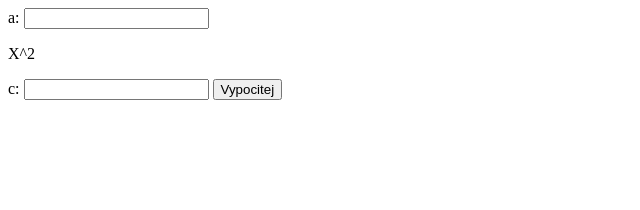
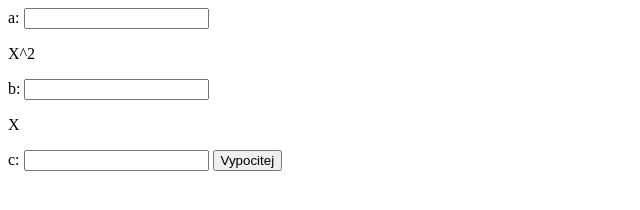
Before and after one commit to MikesJan06/kvadraky, a plain HTML site: page index.html in a window 1280 px wide. Shown: the whole page, without its empty margins (0-640 px from the left). Drawn offline with Linux system fonts and the light colour scheme.

Commit message:
skibudhdadlolonegr

```diff
--- a/index.html
+++ b/index.html
@@ -14,6 +14,9 @@
         <label for="a">a:</label>
         <input type="number" id="a" name="a" />
         <p>X^2</p>
+        <label for="b">b:</label>
+        <input type="number" id="b" name="b" />
+        <p>X</p>
         <label for="c">c:</label>
         <input type="number" name="c" id="c"/>
         <input type="button" value="Vypocitej" id="Vypocitej" onclick="Calculate()"/>
```
